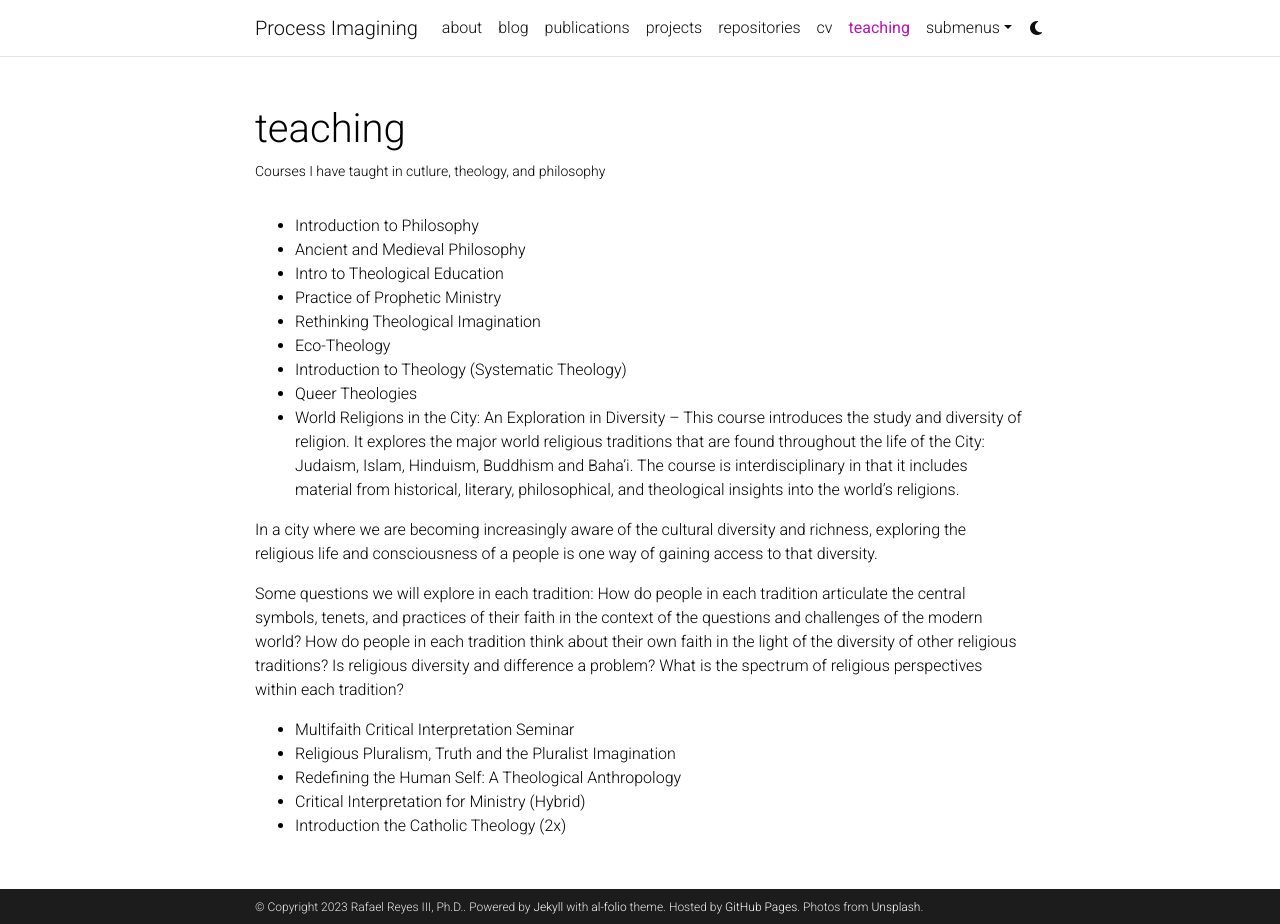
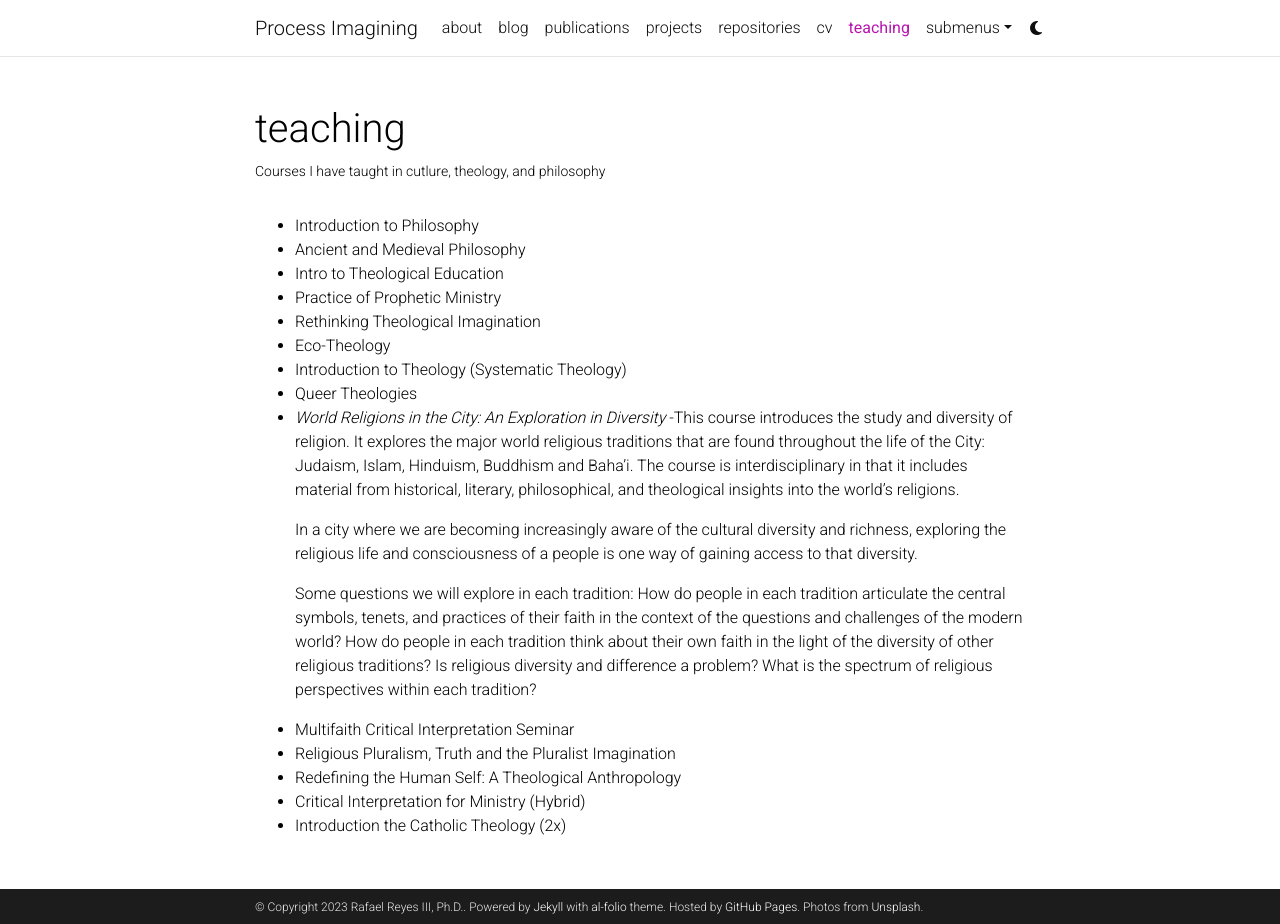
Before and after one commit to rafaelr3/pi.github.io, a Jekyll site: the page built from _pages/teaching.md, in a window 1280 px wide and 924 px high. Built offline with Jekyll 4.4.1, drawn with Linux system fonts in a browser that asks for light colours; comment, search, counter and statistics services are not loaded; a style sheet for code colours, icons or effects is not loaded.

```diff
--- a/_pages/teaching.md
+++ b/_pages/teaching.md
@@ -15,12 +15,12 @@ nav_order: 5
 - Eco-Theology
 - Introduction to Theology (Systematic Theology)
 - Queer Theologies
-- World Religions in the City: An Exploration in Diversity
--- This course introduces the study and diversity of religion. It explores the major world religious traditions that are found throughout the life of the City: Judaism, Islam, Hinduism, Buddhism and Baha’i. The course is interdisciplinary in that it includes material from historical, literary, philosophical, and theological insights into the world's religions.
+- _World Religions in the City: An Exploration in Diversity_
+    -This course introduces the study and diversity of religion. It explores the major world religious traditions that are found throughout the life of the City: Judaism, Islam, Hinduism, Buddhism and Baha’i. The course is interdisciplinary in that it includes material from historical, literary, philosophical, and theological insights into the world's religions.
 
-In a city where we are becoming increasingly aware of the cultural diversity and richness, exploring the religious life and consciousness of a people is one way of gaining access to that diversity.
+    In a city where we are becoming increasingly aware of the cultural diversity and richness, exploring the religious life and consciousness of a people is one way of gaining access to that diversity.
 
-Some questions we will explore in each tradition: How do people in each tradition articulate the central symbols, tenets, and practices of their faith in the context of the questions and challenges of the modern world? How do people in each tradition think about their own faith in the light of the diversity of other religious traditions? Is religious diversity and difference a problem? What is the spectrum of religious perspectives within each tradition?
+    Some questions we will explore in each tradition: How do people in each tradition articulate the central symbols, tenets, and practices of their faith in the context of the questions and challenges of the modern world? How do people in each tradition think about their own faith in the light of the diversity of other religious traditions? Is religious diversity and difference a problem? What is the spectrum of religious perspectives within each tradition?
 
 - Multifaith Critical Interpretation Seminar
 - Religious Pluralism, Truth and the Pluralist Imagination
```
